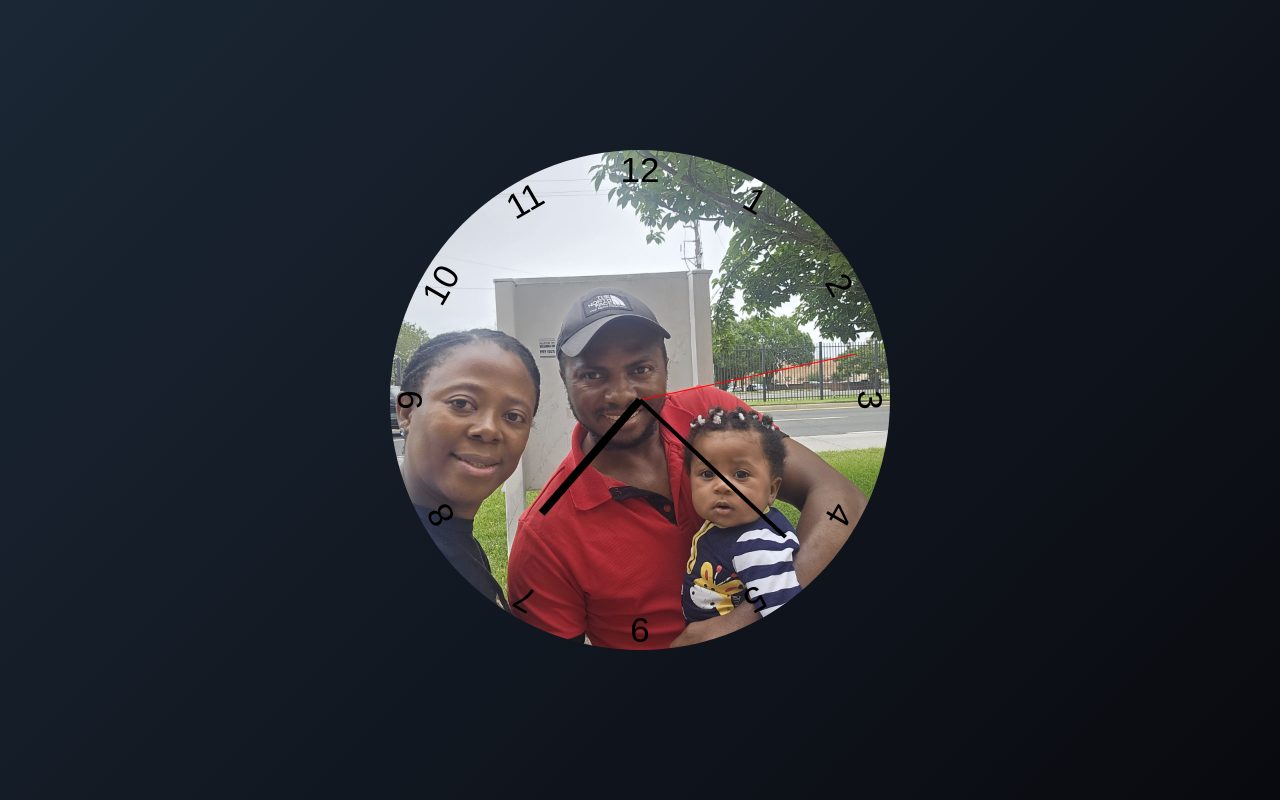
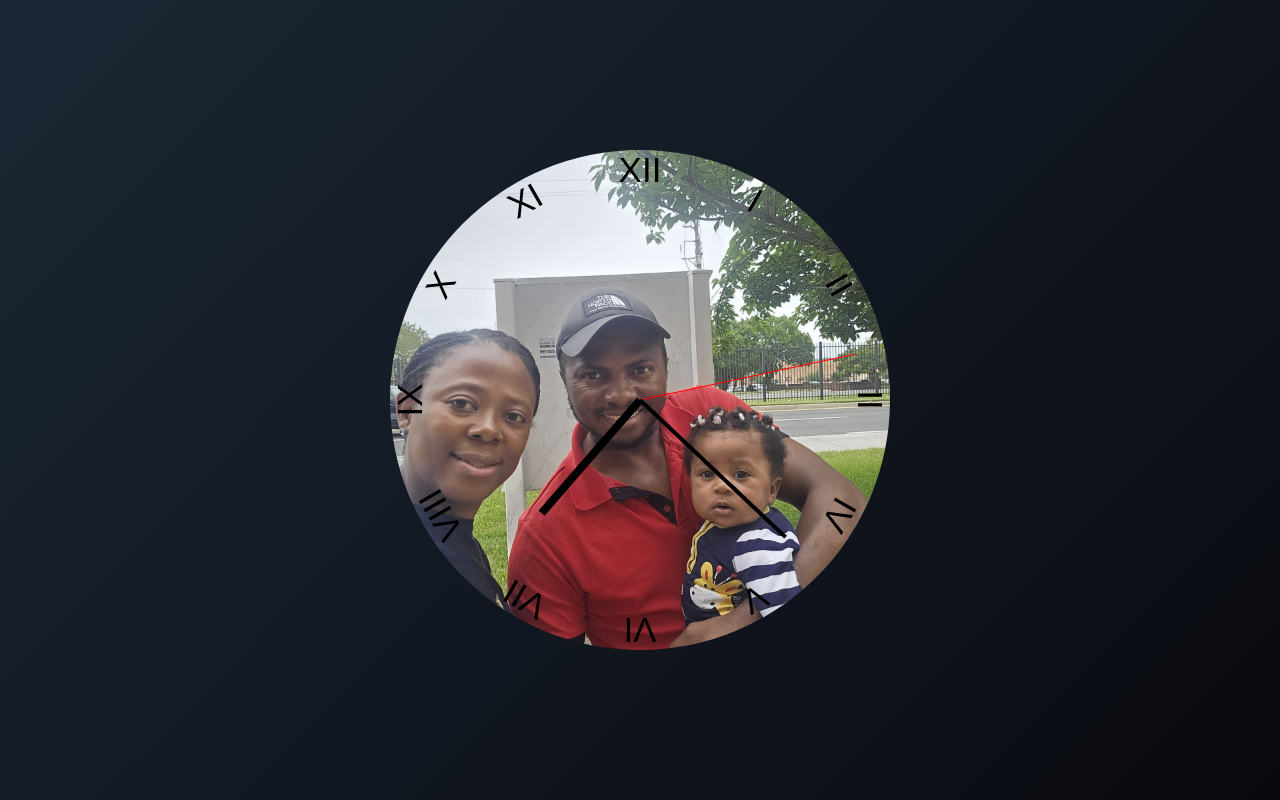
Before and after one commit to timtchouamou/clock, a plain HTML site: page index.html in a window 1280 px wide. Drawn offline with Linux system fonts and the light colour scheme.

Commit message:
Replace numbers with Roman numerals in index.html

```diff
--- a/index.html
+++ b/index.html
@@ -8,18 +8,18 @@
 </head>
 <body>
     <div id="clock">
-    <div class="number">1</div>
-    <div class="number">2</div>
-    <div class="number">3</div>
-    <div class="number">4</div>
-    <div class="number">5</div>
-    <div class="number">9</div>
-    <div class="number">7</div>
-    <div class="number">8</div>
-    <div class="number">9</div>
-    <div class="number">10</div>
-    <div class="number">11</div>
-    <div class="number">12</div>
+    <div class="number">I</div>
+    <div class="number">II</div>
+    <div class="number">II</div>
+    <div class="number">IV</div>
+    <div class="number">V</div>
+    <div class="number">VI</div>
+    <div class="number">VII</div>
+    <div class="number">VIII</div>
+    <div class="number">IX</div>
+    <div class="number">X</div>
+    <div class="number">XI</div>
+    <div class="number">XII</div>
     <!-- <div class="handle handle__milliseconds"></div> -->
     <div class="handle handle__second"></div>
     <div class="handle handle__minute"></div>
```
